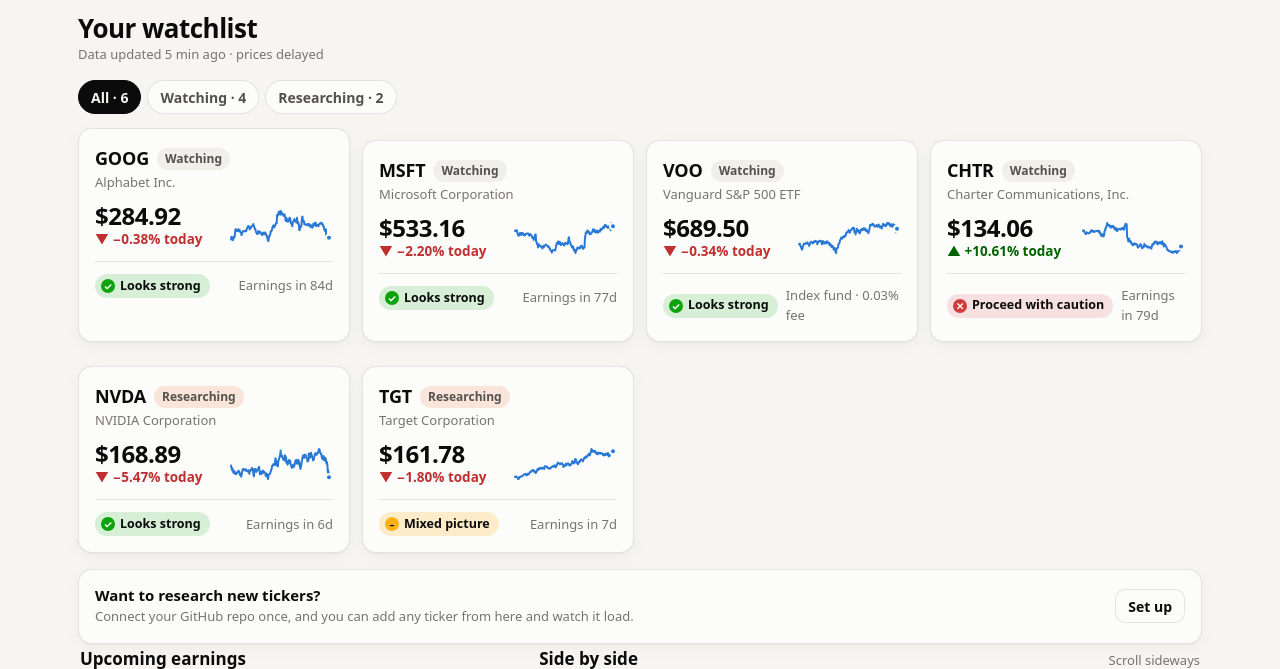
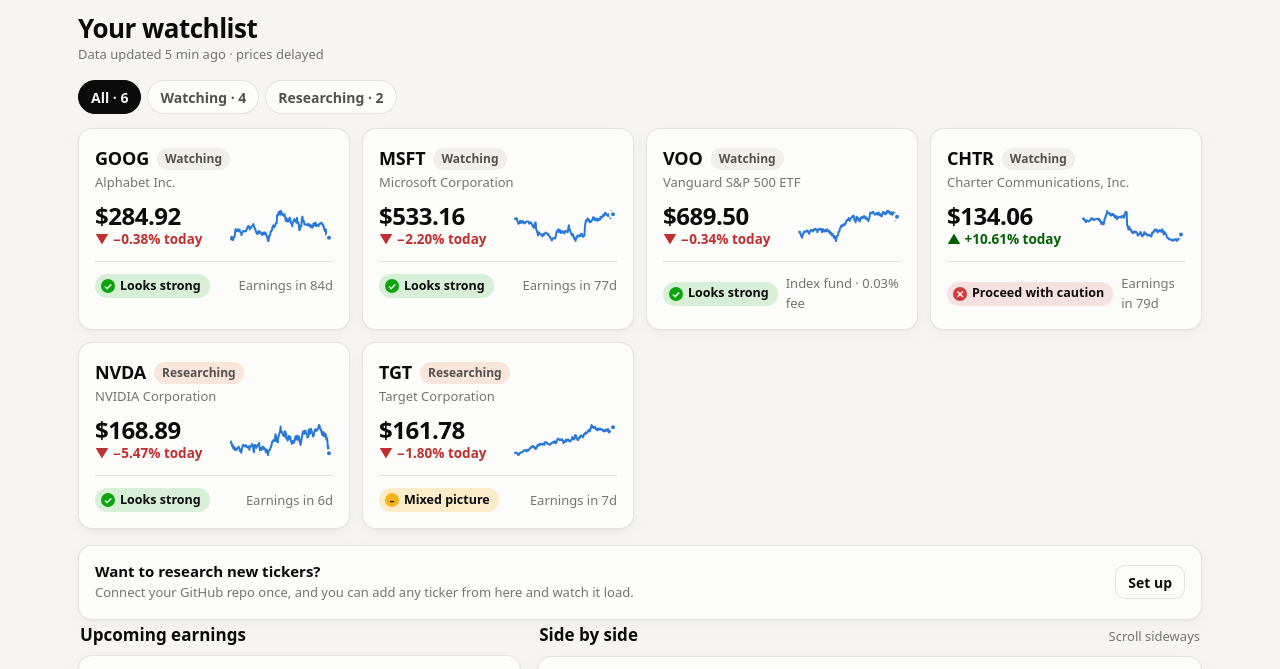
Before and after one commit to desktoptableau136-commits/tickerbook, a plain HTML site: page index.html in a window 1280 px wide. Shown: the part 62-731 px from the top of the page. Drawn offline with Linux system fonts and the light colour scheme.

Commit message:
Watchlist: line up the ticker cards
Co-Authored-By: Claude Opus 5.5 <noreply@anthropic.com>

```diff
--- a/assets/styles.css
+++ b/assets/styles.css
@@ -258,7 +258,7 @@ td.sym a { font-weight: 700; color: var(--ink); }
 .tab:hover { color: var(--ink); text-decoration: none; }
 
 .cols { display: grid; gap: 12px; grid-template-columns: 1fr; }
-.cols > .card + .card { margin-top: 0; }
+.cols > .card + .card, .grid > .card + .card { margin-top: 0; }
 
 /* verdict */
 .verdict { display: flex; align-items: center; gap: 16px; }
```
